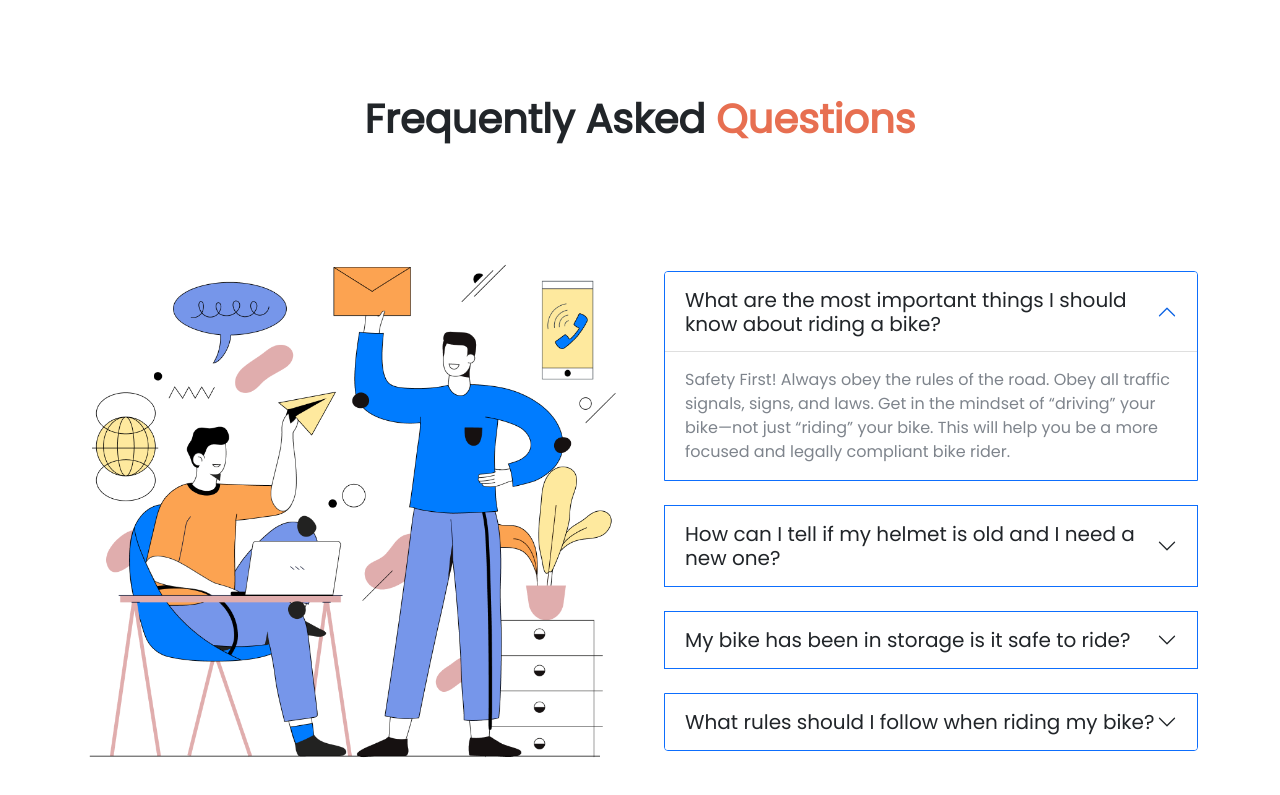
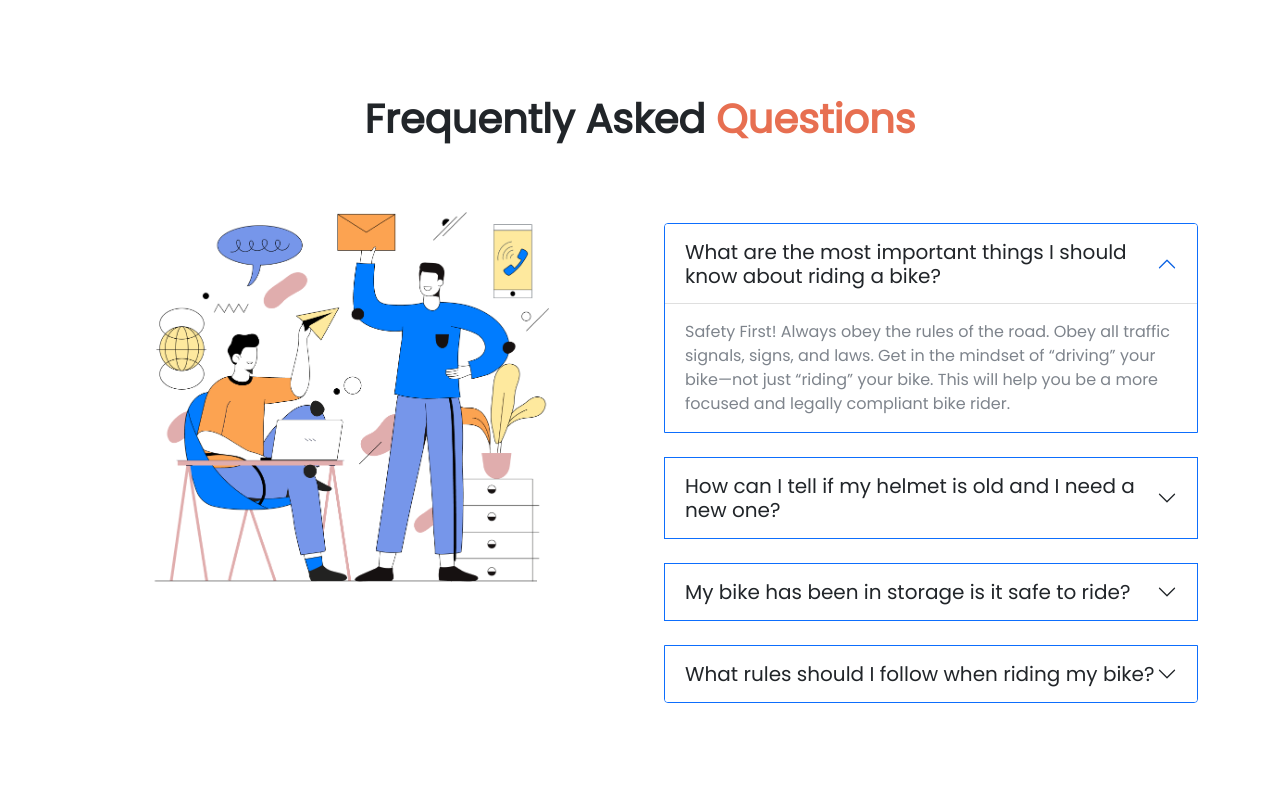
Before and after one commit to samoudud/honda-cbr, a plain HTML site: page index.html in a window 1280 px wide. Shown: the part 1743-2538 px from the top of the page. Drawn offline with nearby package versions, Linux system fonts and the light colour scheme.

Commit message:
faq image problem solved

```diff
--- a/index.html
+++ b/index.html
@@ -161,10 +161,10 @@
                 <h1 class="fw-bolder text-center py-5">Frequently Asked <span class="colored-style">Questions</span>
                 </h1>
 
-                <div class="row g-5 mt-2">
+                <div class="row g-5">
                     <div class="col-lg-6 col-12">
-                        <div class="align-items-center">
-                            <img class="img-fluid" src="images/faq.png" alt="">
+                        <div class="w-75 mx-auto">
+                            <img class="img-fluid mx-auto d-block" src="images/faq.png" alt="">
                         </div>
                     </div>
 
```
